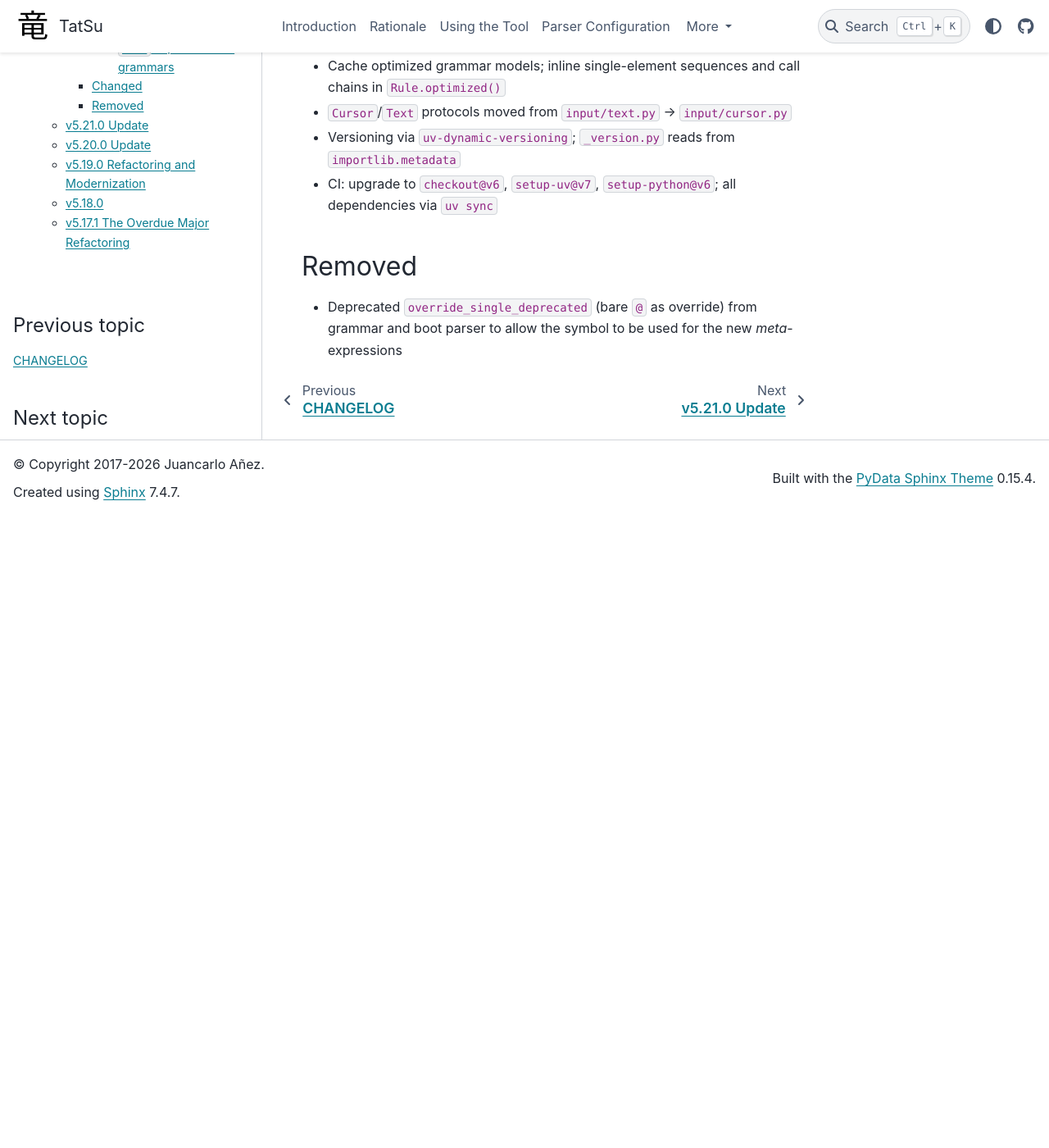
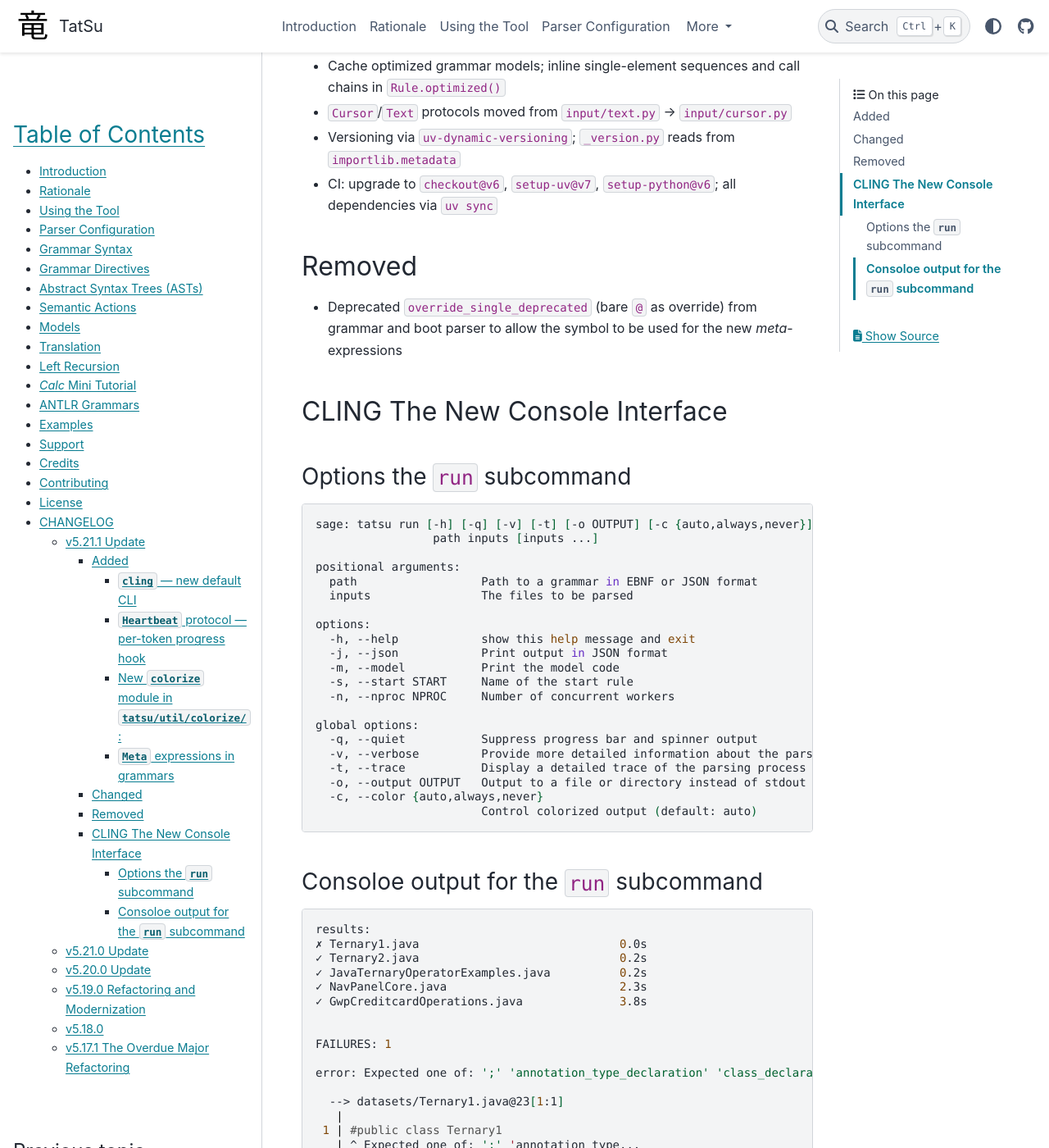
Before and after one commit to neogeny/TatSu, a Sphinx documentation site: the page built from docs/changelog/CHANGELOG_v5.22.0.md, in a window 1280 px wide and 1400 px high, scrolled down 1810 px. Shown: the whole window at 82% size. Built offline with Sphinx 7.4.7 and the PyData theme 0.15.4, drawn with Linux system fonts in a browser that asks for light colours; pages that are not in the unit, such as notebooks, are missing from menus; before the commit the page ends 2440 px from its top, so only the background shows below that; some of the changed text lies outside the part shown.

Commit message:
[changelog] update before release

````diff
--- a/docs/changelog/CHANGELOG_v5.22.0.md
+++ b/docs/changelog/CHANGELOG_v5.22.0.md
@@ -53,6 +53,72 @@ SPDX-License-Identifier: BSD-4-Clause
 - Versioning via `uv-dynamic-versioning`; `_version.py` reads from `importlib.metadata`
 - CI: upgrade to `checkout@v6`, `setup-uv@v7`, `setup-python@v6`; all dependencies via `uv sync`
 
+
 ## Removed
 
 - Deprecated `override_single_deprecated` (bare `@` as override) from grammar and boot parser to allow the symbol to be used for the new _meta_-expressions
+
+## CLING The New Console Interface
+
+#### Options  the `run` subcommand
+
+```bash
+sage: tatsu run [-h] [-q] [-v] [-t] [-o OUTPUT] [-c {auto,always,never}] [-j] [-m] [-s START] [-n NPROC]
+                 path inputs [inputs ...]
+
+positional arguments:
+  path                  Path to a grammar in EBNF or JSON format
+  inputs                The files to be parsed
+
+options:
+  -h, --help            show this help message and exit
+  -j, --json            Print output in JSON format
+  -m, --model           Print the model code
+  -s, --start START     Name of the start rule
+  -n, --nproc NPROC     Number of concurrent workers
+
+global options:
+  -q, --quiet           Suppress progress bar and spinner output
+  -v, --verbose         Provide more detailed information about the parsing process
+  -t, --trace           Display a detailed trace of the parsing process
+  -o, --output OUTPUT   Output to a file or directory instead of stdout
+  -c, --color {auto,always,never}
+                        Control colorized output (default: auto)
+```
+
+
+#### Consoloe output for the `run` subcommand
+
+```bash
+results:
+✗ Ternary1.java                             0.0s
+✓ Ternary2.java                             0.2s
+✓ JavaTernaryOperatorExamples.java          0.2s
+✓ NavPanelCore.java                         2.3s
+✓ GwpCreditcardOperations.java              3.8s
+
+
+FAILURES: 1
+
+error: Expected one of: ';' 'annotation_type_declaration' 'class_declaration' 'enum_declaration' 'interface_declaration' 'type_declaration'
+
+  --> datasets/Ternary1.java@23[1:1]
+   |
+ 1 | #public class Ternary1
+   | ^ Expected one of: ';' 'annotation_type...
+
+→ compilation_unit
+→ start
+
+
+        files input             5
+ source lines input          2047
+      success lines          2019
+               sloc          1724
+          successes             4
+           failures             1
+       success rate            80 %
+           sloc/sec           318 sl/s
+           run time          0:06
+          wall time          0:00
+```
````
